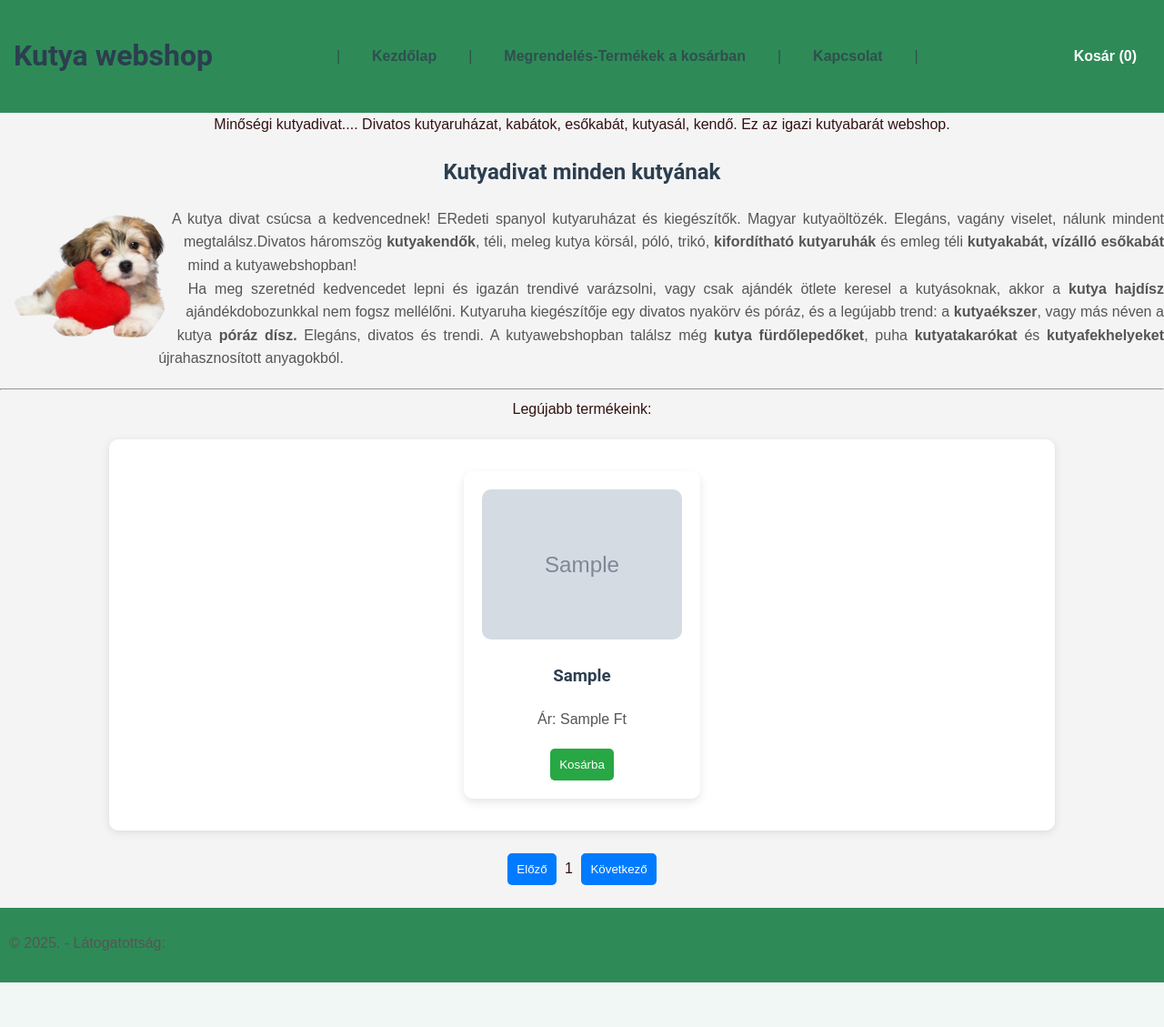
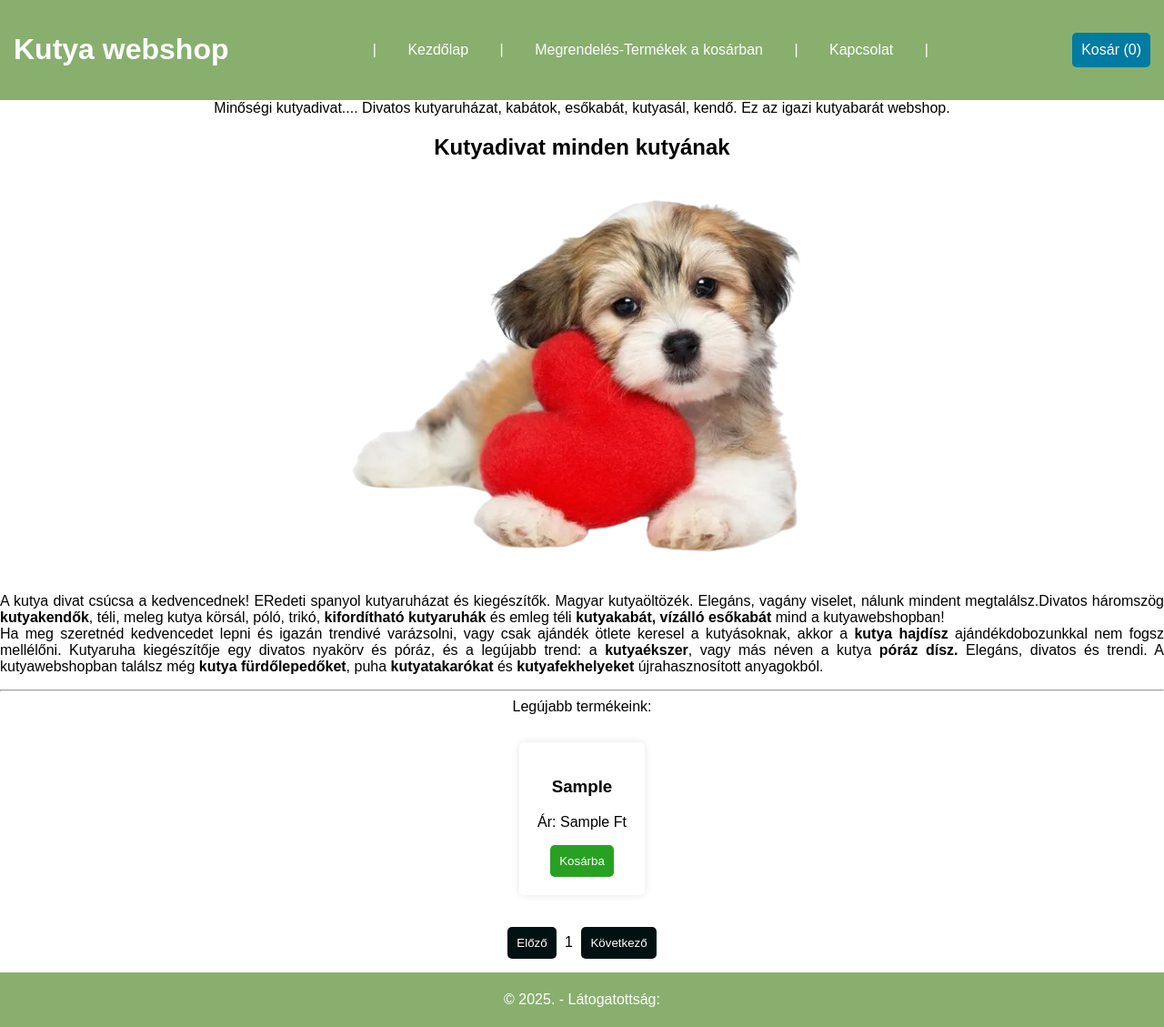
Before and after one commit to peterkore/intalk2, a PHP site: page /index.html in a window 1280 px wide. Shown: the whole page at 91% size. Before the commit the page ends 1080 px from the top, so only its background shows below. Run offline with PHP 8.4, Linux system fonts and the light colour scheme; tables that the repository leaves empty or names only in its code hold one stand-in row (values such as "Sample post"); grey boxes marked "Sample" are stand-in pictures.

Commit message:
vasarnapi valtozasok

```diff
--- /dev/null
+++ b/body.php
@@ -0,0 +1,6 @@
+<div class="container">
+<div class="row row-cols-auto">
+<form role="search" action = "talalat.php" method="post">
+        <input class="form-control me-2" type="search" name="keres" placeholder="Keres" aria-label="Search">
+        <button class="btn btn-outline-success" name="button" type="submit">Keres</button>
+</form>
--- /dev/null
+++ b/footer.php
@@ -0,0 +1,4 @@
+    </div>
+
+</div>
+</html>
--- a/header.php
+++ b/header.php
@@ -2,7 +2,6 @@
 <html lang="hu">
 
 <meta charset="UTF-8">
-
 <head>
 <title> Kutya webshop</title>
 
@@ -11,7 +10,6 @@
 <link rel="stylesheet" href="CSS/style.css">
 
 </head>
-
 <!--  html kód -->
   <body>
 <header>
@@ -32,7 +30,7 @@
 
       </ul>
       <form class="d-flex" role="search">
-        <input class="form-control me-2" type="search" placeholder="Keres" aria-label="Search">
+        <input class="form-control me-2" type="search" name = "keres" placeholder="Keres" aria-label="Search">
         <button class="btn btn-outline-success" type="submit">Keres</button>
       </form>
     </div>
--- a/megrendw.php
+++ b/megrendw.php
@@ -3,10 +3,12 @@
 session_start();
 print_r($_POST);
 // Adatbáziskapcsolat
-$servername = "localhost";
+include_once 'dbConnection.php';
+
+/*$servername = "localhost";
 $username = "root";
 $password = "mypass";
-$dbname = "adatok";
+$dbname = "adatok";*/
 
 $conn = new mysqli($servername, $username, $password, $dbname);
 if ($conn->connect_error) {
--- a/scripts.js
+++ b/scripts.js
@@ -1,10 +1,13 @@
 let products = []; // Az összes termék tárolása
 let currentPage = 1;
-const itemsPerPage = 3; // Hány termék jelenjen meg egy oldalon
+const itemsPerPage = 5; // Hány termék jelenjen meg egy oldalon
 
 document.addEventListener("DOMContentLoaded", function () {
     loadProducts();
     updateCartCount();
+    if (document.getElementByID("cart-list")) {
+	displayCart();
+	}
 });
 
 // **1. Termékek betöltése PHP-ból AJAX segítségével**
@@ -21,34 +24,28 @@ function loadProducts() {
 // **2. Termékek megjelenítése**
 function displayProducts() {
     const productList = document.getElementById("product-list");
-    productList.innerHTML = ""; // Korábbi termékek törlése
+    productList.innerHTML = ""; // Előző termékek törlése
 
     let start = (currentPage - 1) * itemsPerPage;
     let end = start + itemsPerPage;
-    let paginatedItems = products.slice(start, end); // Lapozott termékek
+    let paginatedItems = products.slice(start, end); // Az aktuális oldalon lévő termékek
 
     paginatedItems.forEach(product => {
         const productItem = document.createElement("div");
         productItem.classList.add("product");
 
         productItem.innerHTML = `
-            <img src="${product.termek_image}" alt="${product.termek_nev}">
-	    <h3>${product.termek_nev}</h3>
+            <h3>${product.termek_nev}</h3>
             <p>Ár: ${product.termek_ara} Ft</p>
-            <button class="add-to-cart" data-id="${product.id}" data-name="${product.termek_nev}" data-price="${product.termek_ara}">Kosárba</button>
+            <button class="add-to-cart" data-i ="${product.id}" data-name="${product.termek_nev}" data-price="${product.termek_ara}">Kosárba</button>
         `;
 
         productList.appendChild(productItem);
     });
 
     updatePagination();
-    attachCartEventListeners(); //  Gombokhoz eseménykezelők hozzáadása
+    attachCartEventListeners(); // Fontos! Kosár gombokhoz event listener hozzáadása
 }
-
-
-
-
-
 
 // **3. Kosár gomb események hozzáadása (hogy működjön a dinamikusan betöltött gomboknál is)**
 function attachCartEventListeners() {
@@ -88,20 +85,11 @@ function addToCart(id, nev, ara) {
 }
 
 // **5. Kosár ikon frissítése**
-
 function updateCartCount() {
     let cart = JSON.parse(localStorage.getItem("cart")) || [];
-
-    // Összes termék darabszámának kiszámítása
     let totalItems = cart.reduce((sum, item) => sum + item.mennyiseg, 0);
-
-    console.log("Frissített kosár darabszám:", totalItems); // Debug log
-
-    // Frissítjük a HTML-ben a kosár számlálóját
     document.getElementById("cart-count").textContent = totalItems;
 }
-
-
 
 function viewCart() {
     let cart = JSON.parse(localStorage.getItem("cart")) || [];
@@ -153,4 +141,70 @@ function nextPage() {
         currentPage++;
         displayProducts();
     }
+
+
+
+document.addEventListener("DOMContentLoaded", function () {
+    if (document.getElementById("cart-list")) {
+        displayCart();
+    }
+});
+
+// **Kosár tartalmának megjelenítése a termekek.html oldalon**
+function displayCart() {
+    let cart = JSON.parse(localStorage.getItem("cart")) || []; // Kosár betöltése
+    let cartList = document.getElementById("cart-list");
+    let totalPriceElement = document.getElementById("total-price");
+
+    // Ellenőrizzük, hogy a HTML elemek léteznek-e
+    if (!cartList || !totalPriceElement) {
+        console.error("Hiba: Nem található a cart-list vagy total-price elem!");
+        return;
+    }
+
+    cartList.innerHTML = ""; // Korábbi elemek törlése
+    let totalPrice = 0;
+
+    if (cart.length === 0) {
+        cartList.innerHTML = "<li>A kosár üres.</li>"; // Ha nincs termék
+        totalPriceElement.textContent = "0 Ft";
+        return;
+    }
+
+    cart.forEach((item, index) => {
+        let itemTotal = parseFloat(item.ara) * item.mennyiseg;
+        totalPrice += itemTotal;
+
+        let listItem = document.createElement("li");
+        listItem.innerHTML = `
+            ${item.nev} - ${item.mennyiseg} db - ${itemTotal} Ft
+            <button onclick="removeFromCart(${index})">❌</button>
+        `;
+        cartList.appendChild(listItem);
+    });
+
+    totalPriceElement.textContent = totalPrice + " Ft";
 }
+
+// **Termék eltávolítása a kosárból**
+function removeFromCart(index) {
+    let cart = JSON.parse(localStorage.getItem("cart")) || [];
+
+    cart.splice(index, 1); // Kivesszük az adott elemet a tömbből
+
+    localStorage.setItem("cart", JSON.stringify(cart)); // Frissítjük a kosarat
+    displayCart(); // Újratöltjük a kosár tartalmát
+    updateCartCount(); // Frissítjük a kosár ikonját a főoldalon
+}
+
+// **Kosár teljes ürítése**
+function clearCart() {
+    localStorage.removeItem("cart");
+    displayCart();
+    updateCartCount();
+}
+
+
+
+
+}
--- a/styles.css
+++ b/styles.css
@@ -1,113 +1,42 @@
 body {
-  font-family: 'Arial', sans-serif; /* Alap betűtípus */
-  background-color: #f4f4f4; /* Halvány szürke háttér */
-  color: #311; /* Sötétebb szöveg szín */
-  line-height: 1.6; /* A sorok közötti távolság növelése */
-  margin: 0;
-  padding: 0;
-}
-h1, h2, h3, h4 {
-  font-family: 'Roboto', sans-serif; /* Professzionálisabb betűtípus a címekhez */
-  font-weight: 600; /* Kiemelkedőbb címek */
-  color: #2c3e50; /* Sötétebb, elegáns szín */
+    font-family: Arial, sans-serif;
+    margin: 0;
+    padding: 0;
+    background-color: #00000;
+    text-align: center;
 }
 
-p {
-  font-size: 16px; /* Szövegméret */
-  color: #555; /* Kicsit világosabb szöveg szín */
-  margin-bottom: 20px; /* Tördelés a bekezdések között */
-}
-
-section {
-  margin: 40px auto; /* Középre igazított tartalom */
-  width: 80%;
-  max-width: 1000px; /* Maximális szélesség */
-  padding: 20px;
-  background-color: #fff; /* Fehér háttér */
-  border-radius: 10px; /* Lekerekített sarkok */
-  box-shadow: 0 2px 10px rgba(0, 0, 0, 0.1); /* Árnyék a szekciók körül */
-}
-
-
 header {
-    background: #2e8b57;
+    background: #88af6e;
     color: white;
     padding: 15px;
     display: flex;
     justify-content: space-between;
     align-items: center;
-    position: sticky; /* A fejléc mindig látható marad görgetéskor */
-    top: 0;
-    z-index: 1000;
-}
-nav {
-    background: #2e8b57; /* Kicsit világosabb kék */
-    padding: 10px 0;
 }
 
+nav ul {
+    list-style: none;
+    padding: 0;
+    margin: 0;
+}
+
+nav ul li {
+    display: inline;
+    margin: 0 15px;
+}
 
 nav ul li a {
-    color: #f1c40f; /* Sárga kiemelés */
-    font-weight: bold;
-    padding: 10px 15px;
-    border-radius: 5px;
-    transition: background 0.3s ease;
-}
-nav ul li a:hover {
-    background: rgba(255, 255, 255, 0.2);
+    color: white;
+    text-decoration: none;
 }
 
-/* Menü stílus */
-ul.menu {
-    color: #2f4f4f;
-  list-style: none; /* eltávolítja a listajelölőket */
-  margin: 0;
-  padding: 0;
-  background-color: transparent; /* Ha a háttérhez akarod igazítani, pl. fehér, akkor #fff */
-  display: flex; /* vízszintes menü */
-}
-
-/* Menü elemek */
-ul.menu li {
-  margin-right: 20px; /* Távolság a menüpontközött */
-}
-
-/* Linkek stílusa */
-ul.menu li a {
-  text-decoration: none; /* Eltünteti az aláhúzást */
-  color: inherit; /* Az aktuális szín öröklése (pl. ha háttér színe fehér, akkor fehér lesz a szöveg) */
-  font-size: 16px; /* Tetszőleges betűméret */
-}
-
-.float-image {
-  float:left;
-  margin-right: 20px;
-  margin-bottom: 10px;
-  width: 200px;
-}
-
-.shape-image {
-  float: left;
-  margin-right: 20px;
-  margin-bottom: 10px;
-  width: 200px;
-  shape-outside: circle(50%);
-  clip-path: circle(50%);
-}
-
-
 .cart {
-    background: #0e74c3c;
+    background: #007ba2;
     color: white;
-    padding: 10px 15px;
-    border-radius: 20px;
-    font-weight:bold;
+    padding: 10px;
+    border-radius: 5px;
     cursor: pointer;
-    transition:background 0.3s ease;
-}
-
-.cart:hover {
-   background: #c0392b;
 }
 
 .product-list {
@@ -119,27 +48,20 @@ ul.menu li a {
 
 .product {
     background: white;
-    margin: 15px;
+    margin: 10px;
     padding: 20px;
-    border-radius: 10px;
-    box-shadow: 0 4px 10px rgba(0, 0, 0, 0.1);
-    max-width: 220px;
-    text-align: center;
-    transition: transform 0.3s ease, box-shadow 0.3s ease;
-}
-
-.product:hover {
-   transform: translateY(-5px);
-   box-shadow: 0 6px 15px rgba(0,0,0,0.15);
+    border-radius: 5px;
+    box-shadow: 0 0 10px rgba(0, 0, 0, 0.1);
+    max-width: 200px;
 }
 
 .product img {
     width: 100%;
-    border-radius: 10px;
+    border-radius: 5px;
 }
 
 button {
-    background: #28a745;
+    background: #28a123;
     color: white;
     border: none;
     padding: 10px;
@@ -148,14 +70,14 @@ button {
 }
 
 button:hover {
-    background: #218838;
+    background: #20000;
 }
 
 footer {
-    background: #2e8b57;
+    background: #88af6e;
     color: white;
-    padding: 10px;
-    margin-top: 20px;
+    padding: 5px;
+    margin-top: 10px;
 }
 
 .pagination {
@@ -168,10 +90,10 @@ footer {
     border: none;
     cursor: pointer;
     border-radius: 5px;
-    background: #007bff;
+    background: #001111;
     color: white;
 }
 
 .pagination button:hover {
-    background: #0056b3;
+    background: #0056b1;
 }
--- a/webshop.php
+++ b/webshop.php
@@ -2,6 +2,7 @@
 session_start();
 
 // Adatbáziskapcsolat
+
 $servername = "localhost";
 $username = "root";
 $password = "mypass";
```
Also changed, not shown: card.php (added, +25 -0 lines), dbConnection.php (deleted, +0 -14 lines), keres.php (added, +59 -0 lines), talalat.php (added, +60 -0 lines), termekValaszto.php (added, +56 -0 lines), termekek.html (+13 -33 lines), valaszt.php (added, +30 -0 lines), IMG/card.avif (added), IMG/card1.jpg (added), 1 other file.
